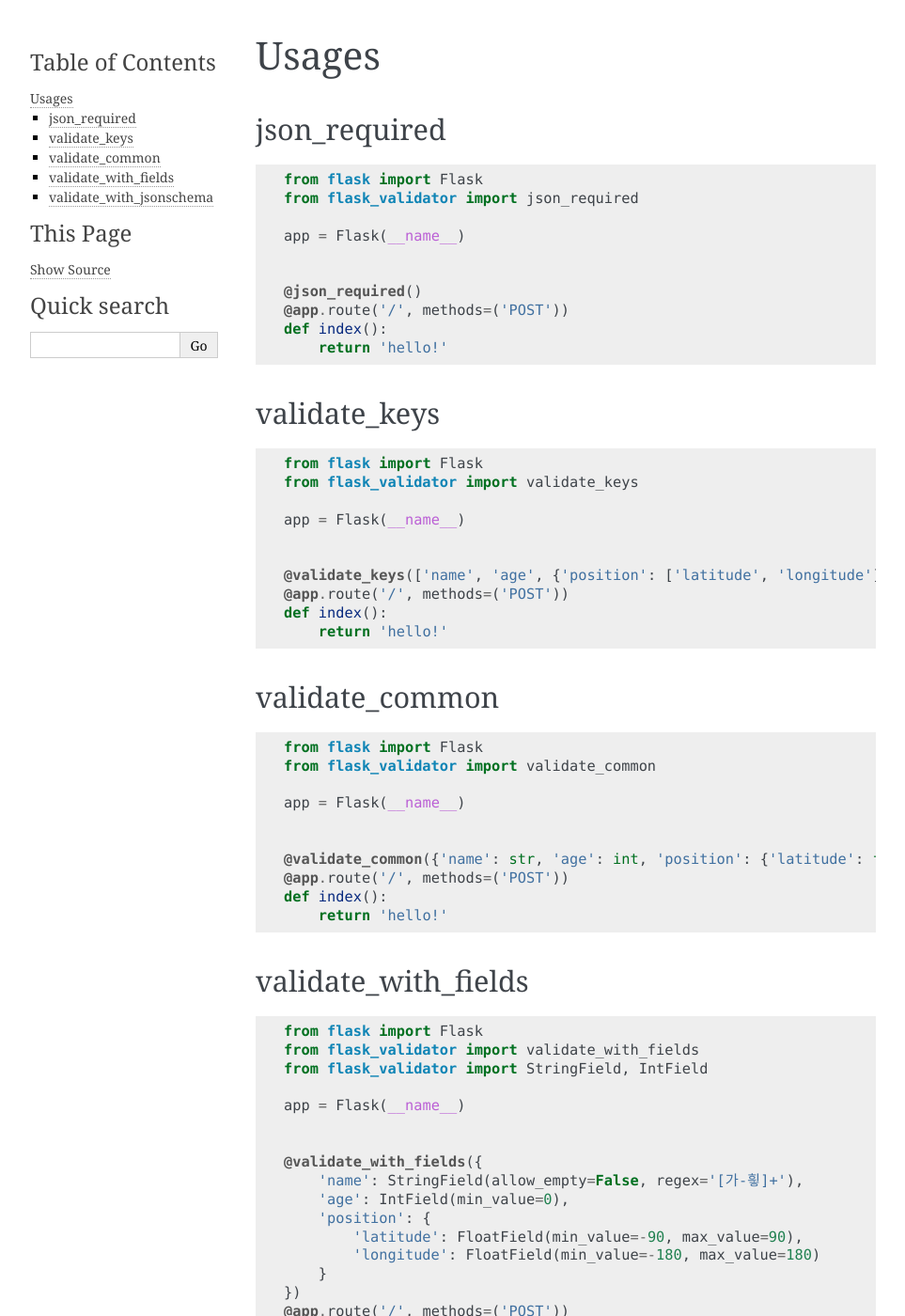
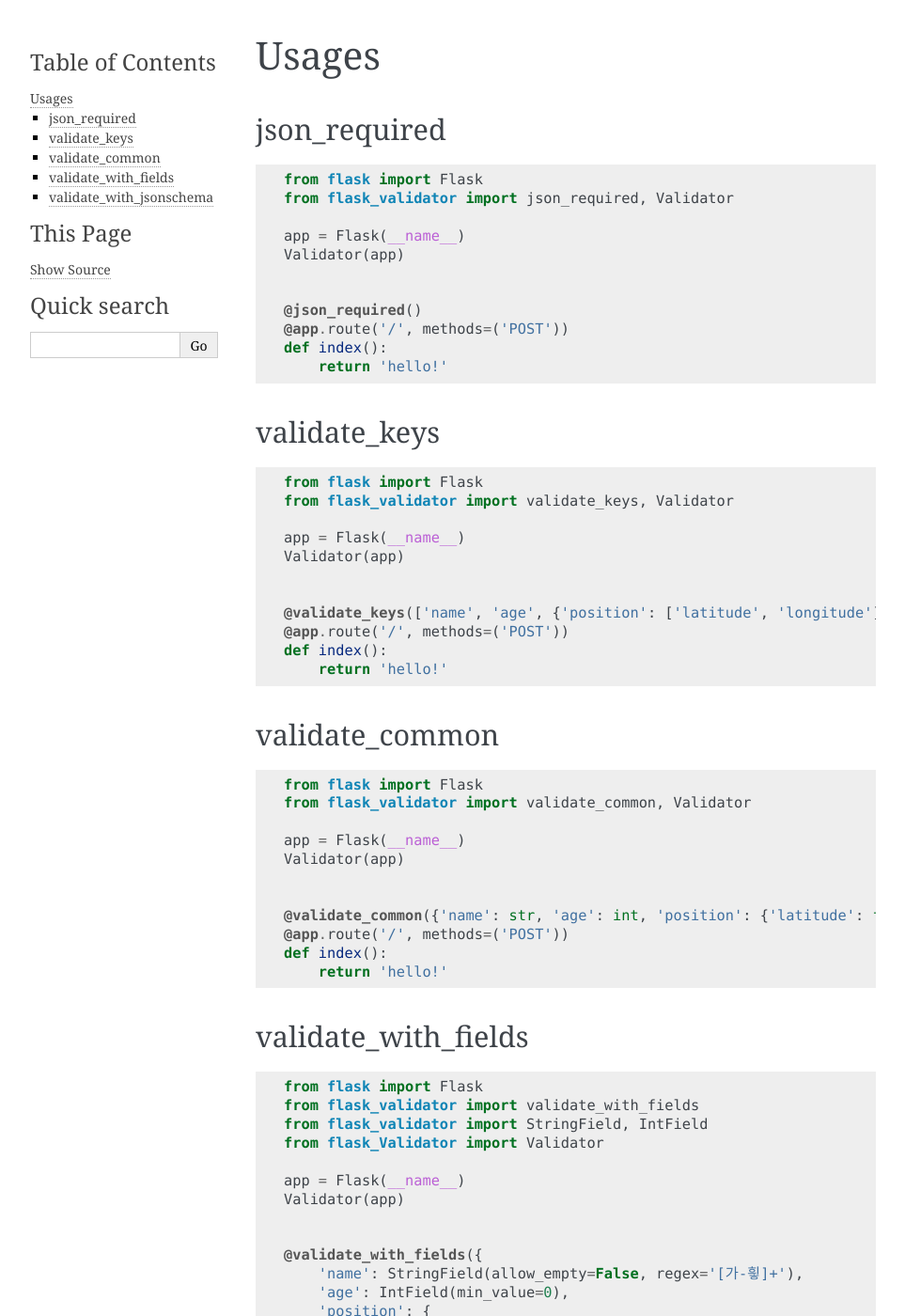
Before and after one commit to callsign-viper/Flask-Validation, a Sphinx documentation site: the page built from docs/usages.rst, in a window 1280 px wide and 1400 px high. Shown: the whole window at 94% size, without its empty margins (148-1111 px from the left). Built offline with Sphinx 7.4.7, drawn with Linux system fonts in a browser that asks for light colours; some of the changed text lies outside the part shown.

Commit message:
UPDATE: apply code

```diff
--- a/docs/api.rst
+++ b/docs/api.rst
@@ -1,6 +1,12 @@
 API documentation
 ========================
 
+Configuring Flask-Validate
+---------------------------
+.. automodule:: flask_validator.validator
+    :members:
+    :undoc-members:
+    :show-inheritance:
 
 Decorators
 -----------
--- a/docs/index.rst
+++ b/docs/index.rst
@@ -18,6 +18,7 @@ Flask를 위한 view decorator 기반의 JSON 요청 데이터 validation 라이
 
    usages
    api
+   options
 
 
 Indices and tables
--- a/docs/usages.rst
+++ b/docs/usages.rst
@@ -7,9 +7,10 @@ json_required
 .. code-block:: python
 
    from flask import Flask
-   from flask_validator import json_required
+   from flask_validator import json_required, Validator
 
    app = Flask(__name__)
+   Validator(app)
 
 
    @json_required()
@@ -23,9 +24,10 @@ validate_keys
 .. code-block:: python
 
    from flask import Flask
-   from flask_validator import validate_keys
+   from flask_validator import validate_keys, Validator
 
    app = Flask(__name__)
+   Validator(app)
 
 
    @validate_keys(['name', 'age', {'position': ['latitude', 'longitude']}])
@@ -39,9 +41,10 @@ validate_common
 .. code-block:: python
 
    from flask import Flask
-   from flask_validator import validate_common
+   from flask_validator import validate_common, Validator
 
    app = Flask(__name__)
+   Validator(app)
 
 
    @validate_common({'name': str, 'age': int, 'position': {'latitude': float, 'longitude': float}})
@@ -57,8 +60,10 @@ validate_with_fields
    from flask import Flask
    from flask_validator import validate_with_fields
    from flask_validator import StringField, IntField
+   from flask_Validator import Validator
 
    app = Flask(__name__)
+   Validator(app)
 
 
    @validate_with_fields({
@@ -79,9 +84,10 @@ validate_with_jsonschema
 .. code-block:: python
 
    from flask import Flask
-   from flask_validator import validate_with_jsonschema
+   from flask_validator import validate_with_jsonschema, Validator
 
    app = Flask(__name__)
+   Validator(app)
 
 
    @validate_with_jsonschema({
```
Also changed, not shown: conf.py (deleted, +0 -172 lines), docs/options.rst (added, +23 -0 lines).
